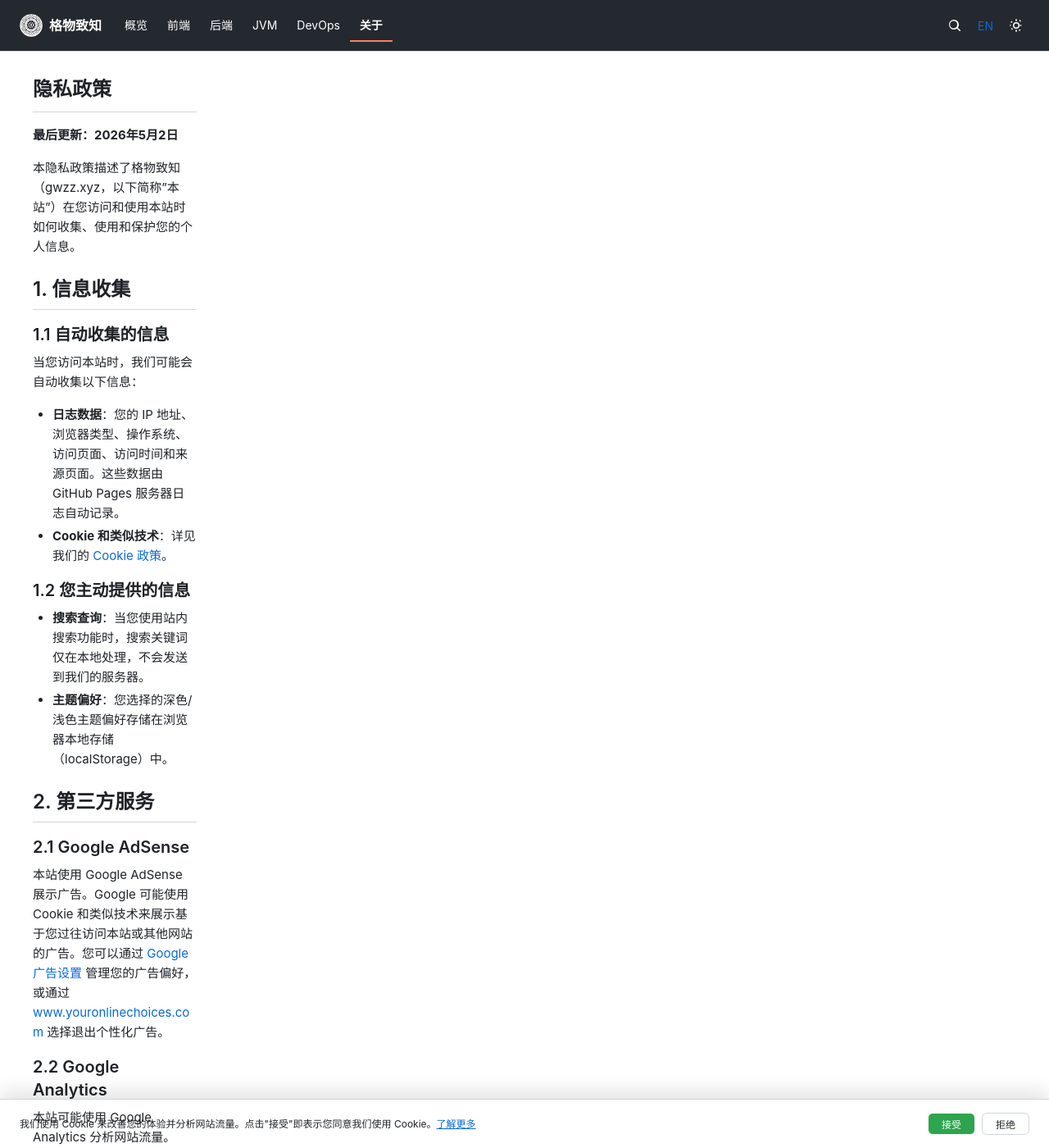
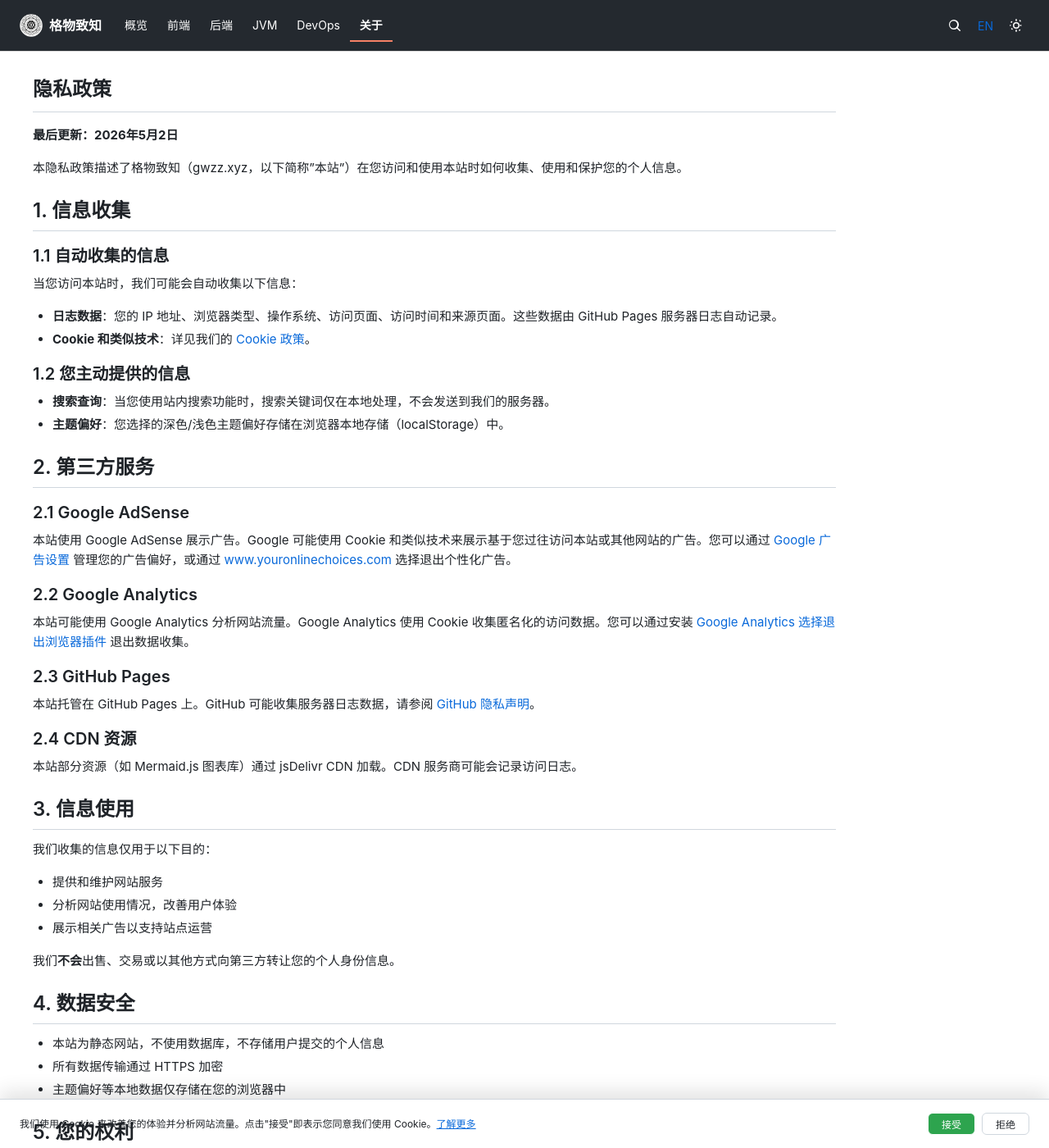
Before and after one commit to ZhouXunYou/zhouxunyou.github.io, a Jekyll site: the page built from privacy-policy.md, in a window 1280 px wide and 1400 px high. Shown: the whole window at 82% size. Built offline with Jekyll 4.4.1, drawn with Linux system fonts in a browser that asks for light colours.

Commit message:
fix: 修复全宽布局在宽屏断点被覆盖的Bug

```diff
--- a/_sass/minima/_responsive.scss
+++ b/_sass/minima/_responsive.scss
@@ -134,6 +134,10 @@
     grid-template-columns: $sidebar-width 1fr;
   }
 
+  .gh-layout-full {
+    grid-template-columns: 1fr;
+  }
+
   .gh-sidebar {
     display: block;
   }
@@ -168,6 +172,10 @@
     grid-template-columns: 280px 1fr;
   }
 
+  .gh-layout-full {
+    grid-template-columns: 1fr;
+  }
+
   .gh-sidebar {
     padding: $spacing-6 $spacing-5;
   }
```
